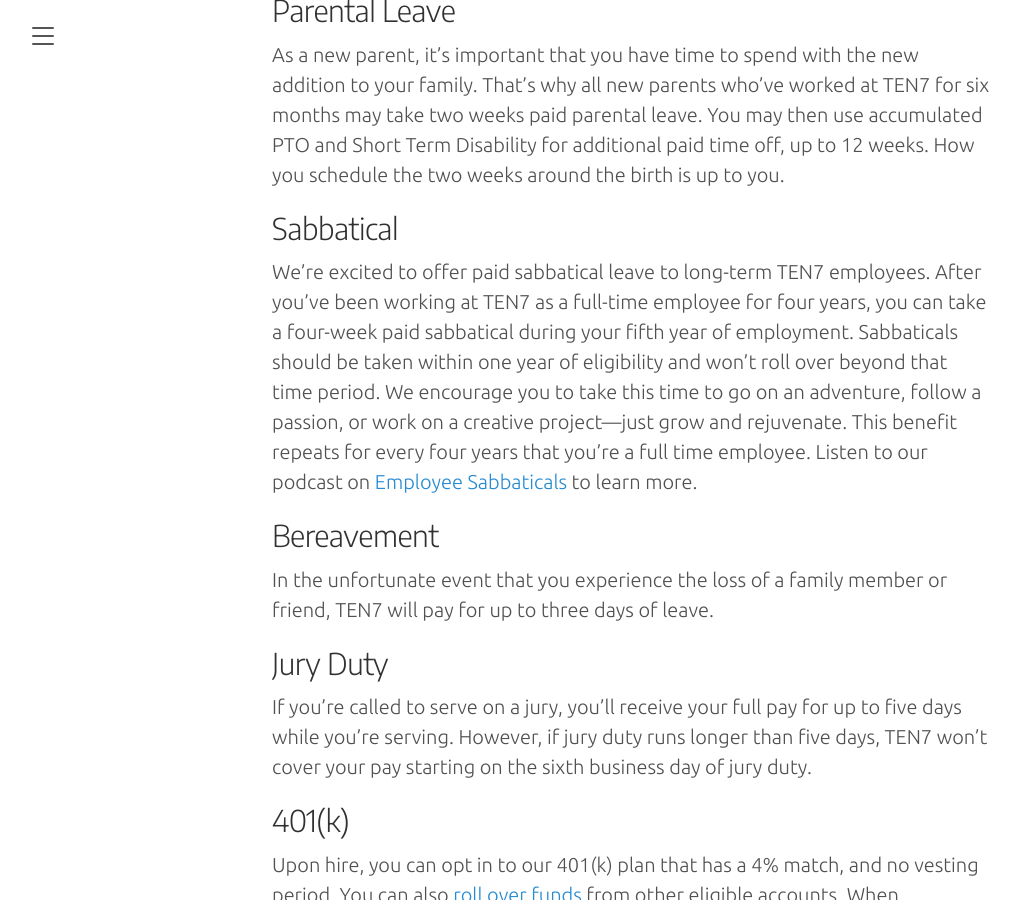
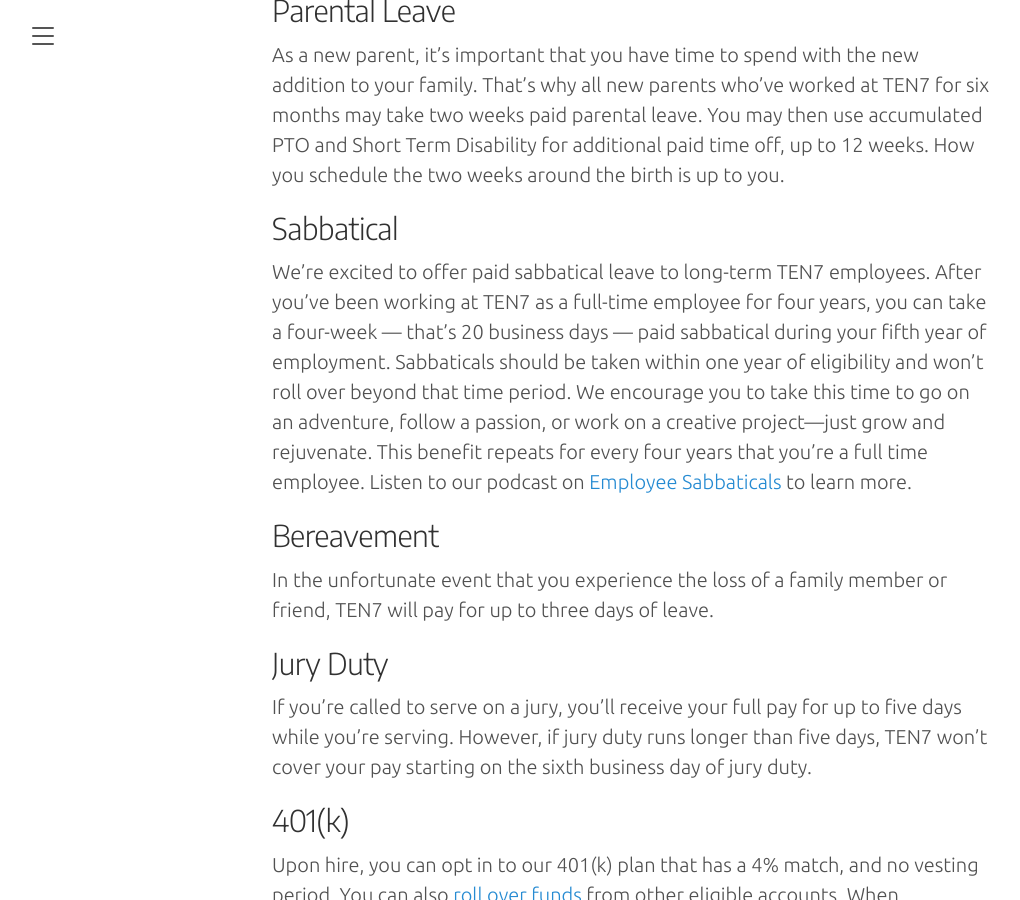
Before and after one commit to ten7/handbook.ten7.com, a Jekyll site: the page built from 040-our-benefits.md, in a window 1280 px wide and 900 px high, scrolled down 3616 px. Shown: the whole window, without its empty margins (8-1028 px from the left). Built offline with Jekyll 4.4.1, drawn with Linux system fonts in a browser that asks for light colours; some web fonts are replaced; our own code applies the rules of GitHub Pages for plain Markdown files.

Commit message:
Sabbatical time

```diff
--- a/040-our-benefits.md
+++ b/040-our-benefits.md
@@ -91,7 +91,7 @@
 
 ## Sabbatical
 
-We’re excited to offer paid sabbatical leave to long-term TEN7 employees. After you’ve been working at TEN7 as a full-time employee for four years, you can take a four-week paid sabbatical during your fifth year of employment. Sabbaticals should be taken within one year of eligibility and won't roll over beyond that time period. We encourage you to take this time to go on an adventure, follow a passion, or work on a creative project—just grow and rejuvenate. This benefit repeats for every four years that you’re a full time employee. Listen to our podcast on [Employee Sabbaticals](https://ten7.com/blog/post/episode-016-employee-sabbaticals-and-why-ten7-offers-them) to learn more.
+We’re excited to offer paid sabbatical leave to long-term TEN7 employees. After you’ve been working at TEN7 as a full-time employee for four years, you can take a four-week — that's 20 business days — paid sabbatical during your fifth year of employment. Sabbaticals should be taken within one year of eligibility and won't roll over beyond that time period. We encourage you to take this time to go on an adventure, follow a passion, or work on a creative project—just grow and rejuvenate. This benefit repeats for every four years that you’re a full time employee. Listen to our podcast on [Employee Sabbaticals](https://ten7.com/blog/post/episode-016-employee-sabbaticals-and-why-ten7-offers-them) to learn more.
 
 ## Bereavement
 
```
